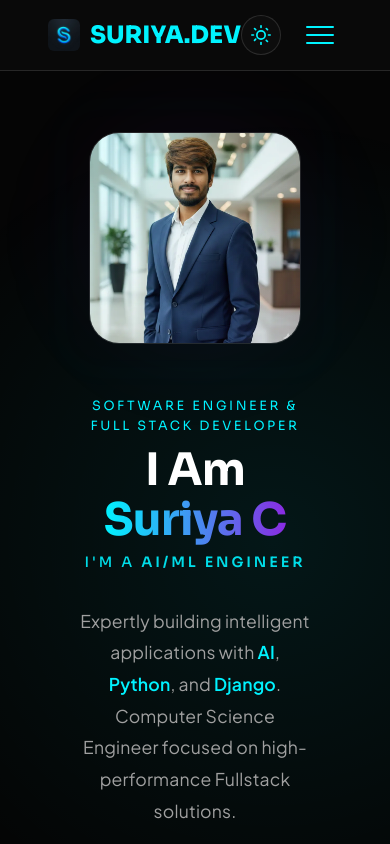
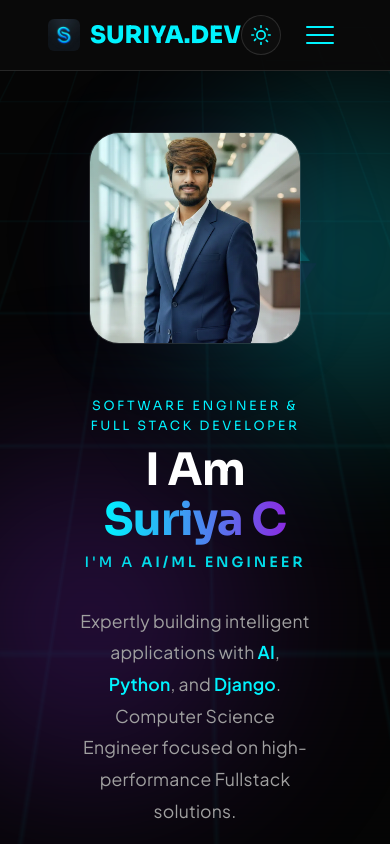
Before and after one commit to mrsuryan/suriya_portfolio, a React (Vite) app: page / in a window 390 px wide. Shown: the top 844 px of the page. Built offline with nearby package versions, Linux system fonts and the light colour scheme.

Commit message:
feat: implement core App architecture with custom cursor, global styles, and dynamic background components

```diff
--- a/src/App.jsx
+++ b/src/App.jsx
@@ -20,6 +20,8 @@ import Footer       from "./components/sections/Footer";
 // ── Heavy Components (Lazy) ──
 const Particles     = lazy(() => import("./components/Particles"));
 const ShootingStars = lazy(() => import("./components/ShootingStars"));
+const MobileBackground = lazy(() => import("./components/MobileBackground"));
+const Floating3D = lazy(() => import("./components/Floating3D"));
 const ProjectModal  = lazy(() => import("./components/sections/ProjectModal"));
 
 // ── Hooks ──
@@ -163,7 +165,7 @@ export default function App() {
   }, []);
 
   return (
-    <div className="bg-dark" style={{ overflowX: "hidden", position: "relative" }}>
+    <div className="bg-dark main-wrapper" style={{ overflowX: "hidden", position: "relative" }}>
       <Preloader onFinish={() => {
         setSiteReady(true);
         setTimeout(() => window.scrollTo(0, 0), 0);
@@ -173,6 +175,8 @@ export default function App() {
       <Suspense fallback={null}>
         {!isMobile && <Particles />}
         {!isMobile && <ShootingStars />}
+        <MobileBackground />
+        <Floating3D />
       </Suspense>
 
       <Cursor />
--- a/src/components/Cursor.jsx
+++ b/src/components/Cursor.jsx
@@ -21,6 +21,10 @@ export default function Cursor() {
 
     const onMove = (e) => {
       mouse.current = { x: e.clientX, y: e.clientY };
+      // Ensure cursor is hidden only when moving mouse on non-touch devices
+      if (!document.body.classList.contains("custom-cursor-active")) {
+        document.body.classList.add("custom-cursor-active");
+      }
     };
 
     const onOver = (e) => {
@@ -69,6 +73,15 @@ export default function Cursor() {
     };
   }, []);
 
+  useEffect(() => {
+    if (!isMobile) {
+      document.body.classList.add("custom-cursor-active");
+    } else {
+      document.body.classList.remove("custom-cursor-active");
+    }
+    return () => document.body.classList.remove("custom-cursor-active");
+  }, [isMobile]);
+
   if (isMobile) return null;
 
   return (
--- /dev/null
+++ b/src/components/Floating3D.jsx
@@ -0,0 +1,18 @@
+import React from 'react';
+
+const Floating3D = () => {
+  return (
+    <div className="f3d-wrapper">
+      <div className="f3d-diamond">
+        <div className="side top"></div>
+        <div className="side bottom"></div>
+        <div className="side left"></div>
+        <div className="side right"></div>
+        <div className="side front"></div>
+        <div className="side back"></div>
+      </div>
+    </div>
+  );
+};
+
+export default Floating3D;
--- /dev/null
+++ b/src/components/MobileBackground.jsx
@@ -0,0 +1,14 @@
+import React from 'react';
+
+const MobileBackground = () => {
+  return (
+    <div className="mobile-bg-container">
+      <div className="cyber-grid"></div>
+      <div className="scanline"></div>
+      <div className="mobile-blob blob-cyan"></div>
+      <div className="mobile-blob blob-purple"></div>
+    </div>
+  );
+};
+
+export default MobileBackground;
--- a/src/styles/global.css
+++ b/src/styles/global.css
@@ -106,6 +106,10 @@ html.lenis {
   pointer-events: none;
 }
 
+body.custom-cursor-active, body.custom-cursor-active * {
+  cursor: none !important;
+}
+
 body {
   background-color: var(--bg-dark);
   color: var(--text-main);
@@ -114,12 +118,6 @@ body {
   overflow-x: hidden;
   -webkit-font-smoothing: antialiased;
   -moz-osx-font-smoothing: grayscale;
-  cursor: none !important;
-}
-
-/* Hide cursor on all clickable/interactive elements to force custom cursor */
-a, button, [role="button"], input, textarea, select, .sbar-group, .skill-card, .project-card, .glass, h1, h2, h3, h4, h5, h6, span, p, .section-title, .section-subtitle {
-  cursor: none !important;
 }
 
 
@@ -268,8 +266,6 @@ a, button, [role="button"], input, textarea, select, .sbar-group, .skill-card, .
   -webkit-backface-visibility: hidden;
   transform-style: preserve-3d;
   -webkit-transform-style: preserve-3d;
-  /* Improve rendering performance */
-  contain: content;
   z-index: 1; /* Keep content in front of stars/backgrounds */
   position: relative;
 }
@@ -282,9 +278,8 @@ a, button, [role="button"], input, textarea, select, .sbar-group, .skill-card, .
 }
 
 section {
-  /* Optimized for performance without layering overload */
+  /* Optimized for performance */
   transform: translate3d(0,0,0);
-  contain: content;
   position: relative;
   z-index: 1;
 }
@@ -2016,13 +2011,207 @@ body.light-theme .sbar-fill::after {
     font-size: 1.5rem;
   }
 
+/* ── MOBILE BACKGROUND ELEMENTS ── */
+/* Hidden on desktop by default, shown on mobile via media query */
+.mobile-bg-container {
+  display: none; /* Hidden on desktop */
+}
+
+.f3d-wrapper {
+  display: none; /* Hidden on desktop */
+}
+
+@media (max-width: 768px) {
+  .mobile-bg-container {
+    display: block !important;
+    position: fixed !important;
+    top: 0 !important;
+    left: 0 !important;
+    width: 100vw !important;
+    height: 100vh !important;
+    z-index: 0 !important;
+    pointer-events: none;
+    overflow: hidden;
+    background: var(--bg-dark);
+  }
+
+  .f3d-wrapper {
+    display: block !important;
+    position: fixed !important;
+    top: 20%;
+    right: 10%;
+    width: 100px;
+    height: 100px;
+    perspective: 1000px;
+    z-index: 1 !important;
+    pointer-events: none;
+    opacity: 0.5;
+  }
+}
+
+/* Futuristic Cyber Grid */
+.cyber-grid {
+  position: absolute;
+  inset: 0;
+  background-image:
+    linear-gradient(var(--accent-cyan) 1px, transparent 1px),
+    linear-gradient(90deg, var(--accent-cyan) 1px, transparent 1px);
+  background-size: 50px 50px;
+  opacity: 0.03;
+  transform: perspective(500px) rotateX(60deg);
+  transform-origin: center top;
+  height: 200%;
+}
+
+/* Subtle Scanning Line */
+.scanline {
+  position: absolute;
+  top: 0;
+  left: 0;
+  width: 100%;
+  height: 100%;
+  background: linear-gradient(
+    to bottom,
+    transparent 0%,
+    rgba(0, 243, 255, 0.05) 50%,
+    transparent 100%
+  );
+  background-size: 100% 4px;
+  animation: scanline 10s linear infinite;
+  opacity: 0.15;
+}
+
+@keyframes scanline {
+  0% { transform: translateY(-100%); }
+  100% { transform: translateY(100%); }
+}
+
+.mobile-blob {
+  position: absolute;
+  border-radius: 50%;
+  filter: blur(80px);
+  opacity: 0.35; /* Increased visibility */
+  will-change: transform;
+}
+
+.blob-cyan {
+  width: 300px;
+  height: 300px;
+  background: var(--accent-cyan);
+  top: 10%;
+  right: -100px;
+  animation: float-mobile 20s infinite alternate ease-in-out;
+}
+
+.blob-purple {
+  width: 280px;
+  height: 280px;
+  background: var(--accent-purple);
+  bottom: 20%;
+  left: -100px;
+  animation: float-mobile 25s infinite alternate-reverse ease-in-out;
+}
+
+@keyframes float-mobile {
+  0% { transform: translate(0, 0) scale(1); }
+  100% { transform: translate(60px, 100px) scale(1.2); }
+}
+
+/* ── MOBILE 3D ELEMENTS (shape + animation) ── */
+
+.f3d-diamond {
+  position: relative;
+  width: 60px;
+  height: 100px;
+  transform-style: preserve-3d;
+  animation: rotate3d 15s infinite linear;
+}
+
+.f3d-diamond .side {
+  position: absolute;
+  width: 0;
+  height: 0;
+  border-left: 30px solid transparent;
+  border-right: 30px solid transparent;
+  border-bottom: 50px solid rgba(0, 243, 255, 0.1);
+  border-top: none;
+  transform-origin: 50% 100%;
+}
+
+/* Constructing the diamond shape */
+.f3d-diamond .top { transform: rotateY(0deg) rotateX(30deg); border-bottom-color: rgba(0, 243, 255, 0.2); }
+.f3d-diamond .front { transform: rotateY(90deg) rotateX(30deg); }
+.f3d-diamond .back { transform: rotateY(180deg) rotateX(30deg); }
+.f3d-diamond .right { transform: rotateY(270deg) rotateX(30deg); }
+
+.f3d-diamond .bottom {
+  top: 50px;
+  border-bottom: none;
+  border-top: 50px solid rgba(138, 43, 226, 0.1);
+  transform: rotateY(0deg) rotateX(-30deg);
+}
+
+@keyframes rotate3d {
+  0% { transform: rotateY(0deg) rotateX(10deg); }
+  100% { transform: rotateY(360deg) rotateX(10deg); }
+}
+
+@media (max-width: 768px) {
+  /* Make ALL layers transparent so background shows through */
+  .main-wrapper {
+    background-color: transparent !important;
+    background: transparent !important;
+  }
+
+  .site-container, .site-container.is-revealed {
+    background-color: transparent !important;
+    background: transparent !important;
+  }
+
+  section {
+    background-color: transparent !important;
+    background: transparent !important;
+  }
+
+  .cyber-grid {
+    opacity: 0.06;
+    background-image:
+      linear-gradient(rgba(0, 243, 255, 0.6) 1px, transparent 1px),
+      linear-gradient(90deg, rgba(0, 243, 255, 0.6) 1px, transparent 1px);
+    background-size: 50px 50px;
+    height: 200%;
+  }
+
+  .scanline {
+    opacity: 0.08;
+  }
+
+  .mobile-blob {
+    opacity: 0.25;
+  }
+
+  .f3d-wrapper {
+    right: 10% !important;
+    top: 25% !important;
+    opacity: 0.5 !important;
+  }
+
   .glass {
-    padding: 15px !important;
-    backdrop-filter: none !important; /* Disabling blur for maximum performance */
+    background: rgba(10, 10, 10, 0.75) !important;
+    backdrop-filter: none !important;
     -webkit-backdrop-filter: none !important;
-    box-shadow: none !important; /* Removing shadows to reduce GPU load */
-    border: 1px solid var(--glass-border) !important;
-  }
+  }
+
+  /* Ensure site content is above background */
+  .site-container.is-revealed {
+    position: relative;
+    z-index: 2;
+  }
+
+  .navbar {
+    z-index: 100;
+  }
+}
 
   .sbar-fill {
     transition: width 0.8s ease-out !important; /* Faster and simpler for mobile */
```
